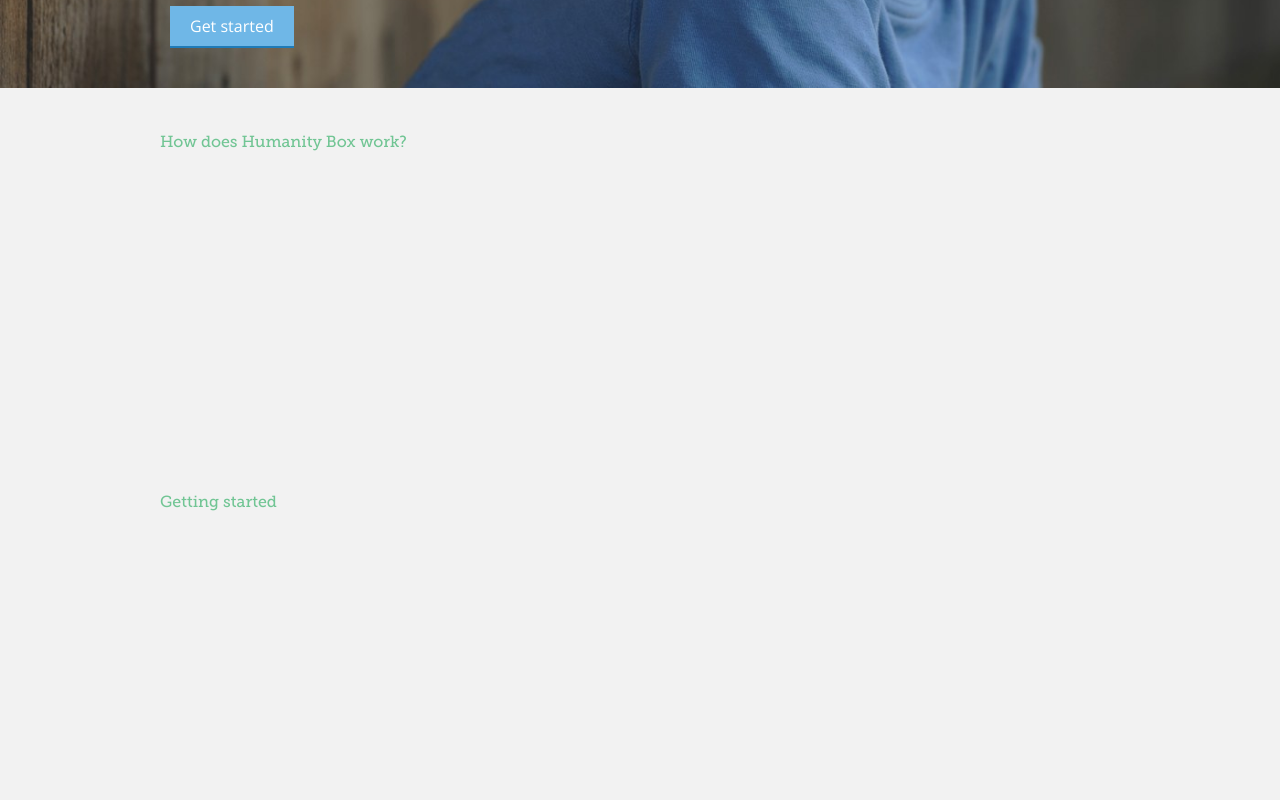
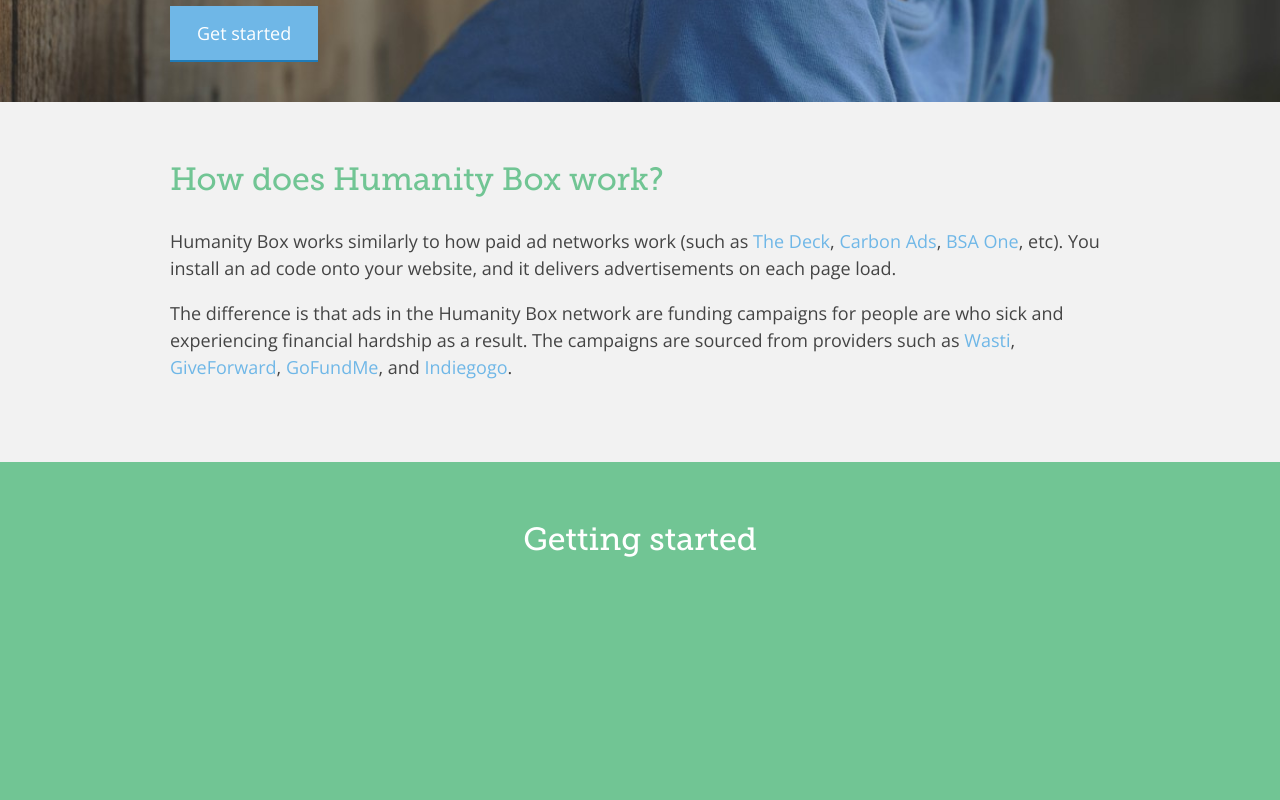
Before and after one commit to nicksergeant/humanitybox, a website: page website/index.html in a window 1280 px wide. Shown: the part 460-1260 px from the top of the page. Drawn offline with nearby package versions, Linux system fonts and the light colour scheme.

Commit message:
Layer styles

```diff
--- a/website/css/_base.scss
+++ b/website/css/_base.scss
@@ -2,6 +2,8 @@
 
 // Colors
 $blue: #6fb7e7;
+$green: #71c594;
+$darkGray: #414f56;
 
 // Media queries
 @mixin breakpoint($point) {
@@ -65,18 +67,34 @@
 
 // Base
 body {
+	color: #444;
 	font-family: 'Open Sans', sans-serif;
 }
 h1, h2, h3, h4, h5, h6 {
-	 margin: 1em 0;
+	font-weight: normal;
+	margin: 1em 0;
+}
 h1, h2, h3 {
 	color: $green;
 	font-family: 'Museo Slab', 'Open Sans', sans-serif;
 }
+h2 {
+	font-size: em(32px);
+}
+h3 {
+	font-size: em(24px);
 }
 p {
+	font-size: em(18px);
 	line-height: 1.5em;
 	margin: 1em 0;
+}
+a {
+	color: $blue;
+	text-decoration: none;
+	&:hover {
+		color: lighten($blue, 7);
+	}
 }
 
 // Helpers
--- a/website/css/_module.scss
+++ b/website/css/_module.scss
@@ -13,6 +13,7 @@
 	h2 {
 		color: #fff;
 		font: {
+			family: 'Open Sans', sans-serif;
 			size: em(32px);
 			weight: 300;
 		}
@@ -59,9 +60,32 @@
 	}
 }
 
+// Layer modules
 .layer {
 	background-color: #f2f2f2;
 	min-height: 300px;
+	padding: 30px 0;
+	position: relative;
+	z-index: 1;
+}
+.get-started {
+	background-color: $green;
+	h2 {
+		color: #fff;
+		text-align: center;
+	}
+}
+.existence {
+	background-color: $blue;
+	h2, p {
+		color: #fff;
+	}
+}
+
+// Footer
+footer {
+	background-color: $darkGray;
+	min-height: 100px;
 	padding: 30px 0;
 	position: relative;
 	z-index: 1;
@@ -82,6 +106,10 @@
 	&.-small {
 		font-size: em(12px);
 	}
+	&.-large {
+		font-size: em(18px);
+		padding: 1em 1.5em;
+	}
 	&.-blue {
 		background-color: $blue;
 		border-bottom: 2px solid darken($blue, 25);
--- a/website/index.html
+++ b/website/index.html
@@ -31,18 +31,22 @@
 						<h2>Humanity Box is a free ad network designed to increase exposure to individuals raising funds for personal medical needs.</h2>
 					</div>
 				</div>
-				<a href="" class="button -blue">Get started</a>
+				<a href="" class="button -blue -large">Get started</a>
 			</div>
 		</div><!-- container -->
 	</header>
 
 	<section class="intro layer">
 		<div class="container">
-			<h2>How does Humanity Box work?</h2>
+			<div class="sixteen columns">
+				<h2>How does Humanity Box work?</h2>
+				<p>Humanity Box works similarly to how paid ad networks work (such as <a href="">The Deck</a>, <a href="">Carbon Ads</a>, <a href="">BSA One</a>, etc). You install an ad code onto your website, and it delivers advertisements on each page load.</p>
+				<p>The difference is that ads in the Humanity Box network are funding campaigns for people are who sick and experiencing financial hardship as a result. The campaigns are sourced from providers such as <a href="">Wasti</a>, <a href="">GiveForward</a>, <a href="">GoFundMe</a>, and <a href="">Indiegogo</a>.</p>
+			</div>
 		</div>
 	</section>
 
-	<section class="process layer">
+	<section class="get-started layer">
 		<div class="container">
 			<h2>Getting started</h2>
 		</div>
```
Also changed, not shown: website/css/styles.css.
